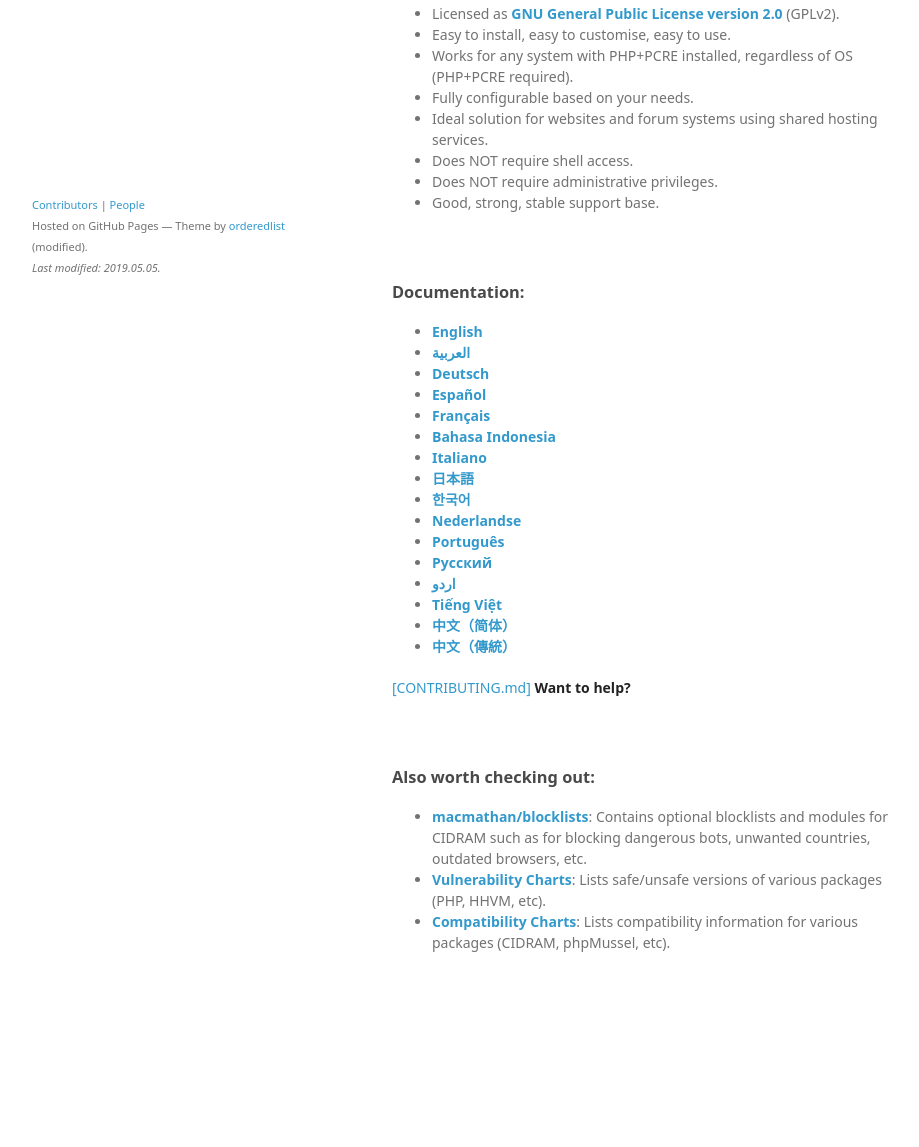
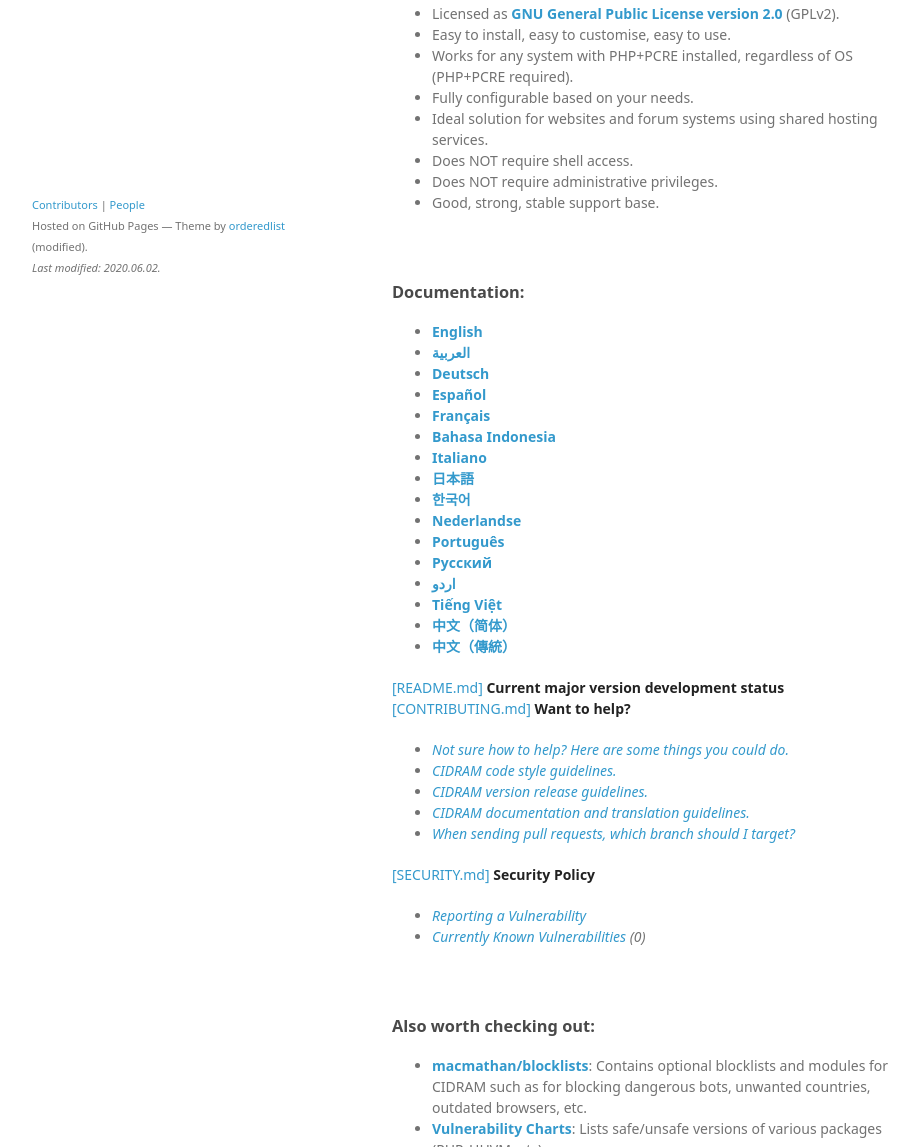
Before and after one commit to CIDRAM/cidram.github.io, a plain HTML site: page index.html in a window 1280 px wide. Shown: the part 453-1600 px from the top of the page, without its empty margins (178-1097 px from the left). Before the commit the page ends 1476 px from the top, so only its background shows below. Drawn offline with Linux system fonts and the light colour scheme.

Commit message:
Update links.

```diff
--- a/index.html
+++ b/index.html
@@ -92,7 +92,24 @@
       <li><a href="https://github.com/CIDRAM/Docs/blob/master/readme.zh-TW.md" lang="zh-TW">中文（傳統）</a></li>
     </ul>
 
-    <p><a href="https://github.com/CIDRAM/CIDRAM/blob/v2/CONTRIBUTING.md">[CONTRIBUTING.md] <strong>Want to help?</strong></a></p>
+    <p>
+      <a href="https://github.com/CIDRAM/CIDRAM#current-major-version-development-status">[README.md] <strong>Current major version development status</strong></a>
+      <a href="https://github.com/CIDRAM/CIDRAM/blob/v2/CONTRIBUTING.md">[CONTRIBUTING.md] <strong>Want to help?</strong></a>
+      <ul>
+        <li><em><a href="https://github.com/CIDRAM/CIDRAM/blob/v2/CONTRIBUTING.md#not-sure-how-to-help-here-are-some-things-you-could-do">Not sure how to help? Here are some things you could do.</a></em></li>
+        <li><em><a href="https://github.com/CIDRAM/CIDRAM/blob/v2/CONTRIBUTING.md#cidram-code-style-guidelines">CIDRAM code style guidelines.</a></em></li>
+        <li><em><a href="https://github.com/CIDRAM/CIDRAM/blob/v2/CONTRIBUTING.md#cidram-version-release-guidelines">CIDRAM version release guidelines.</a></em></li>
+        <li><em><a href="https://github.com/CIDRAM/CIDRAM/blob/v2/CONTRIBUTING.md#cidram-documentation-and-translation-guidelines">CIDRAM documentation and translation guidelines.</a></em></li>
+        <li><em><a href="https://github.com/CIDRAM/CIDRAM/blob/v2/CONTRIBUTING.md#when-sending-pull-requests-which-branch-should-i-target">When sending pull requests, which branch should I target?</a></em></li>
+      </ul>
+    </p>
+    <p>
+      <a href="https://github.com/CIDRAM/CIDRAM/blob/v2/SECURITY.md">[SECURITY.md] <strong>Security Policy</strong></a>
+      <ul>
+        <li><em><a href="https://github.com/CIDRAM/CIDRAM/blob/v2/SECURITY.md#reporting-a-vulnerability">Reporting a Vulnerability</a></em></li>
+        <li><em><a href="https://github.com/CIDRAM/CIDRAM/blob/v2/SECURITY.md#currently-known-vulnerabilities">Currently Known Vulnerabilities</a> (0)</em></li>
+      </ul>
+    </p>
   </section>
 
   <section>
@@ -115,7 +132,7 @@
       <small>
         <a href="https://github.com/CIDRAM/CIDRAM/graphs/contributors">Contributors</a> | <a href="https://github.com/orgs/CIDRAM/people">People</a><br />
         Hosted on GitHub Pages &mdash; Theme by <a href="https://github.com/orderedlist">orderedlist</a> (modified).<br />
-        <em>Last modified: <time datetime="2019-05-05">2019.05.05</time>.</em>
+        <em>Last modified: <time datetime="2020-06-02">2020.06.02</time>.</em>
       </small>
     </p>
   </footer>
```
